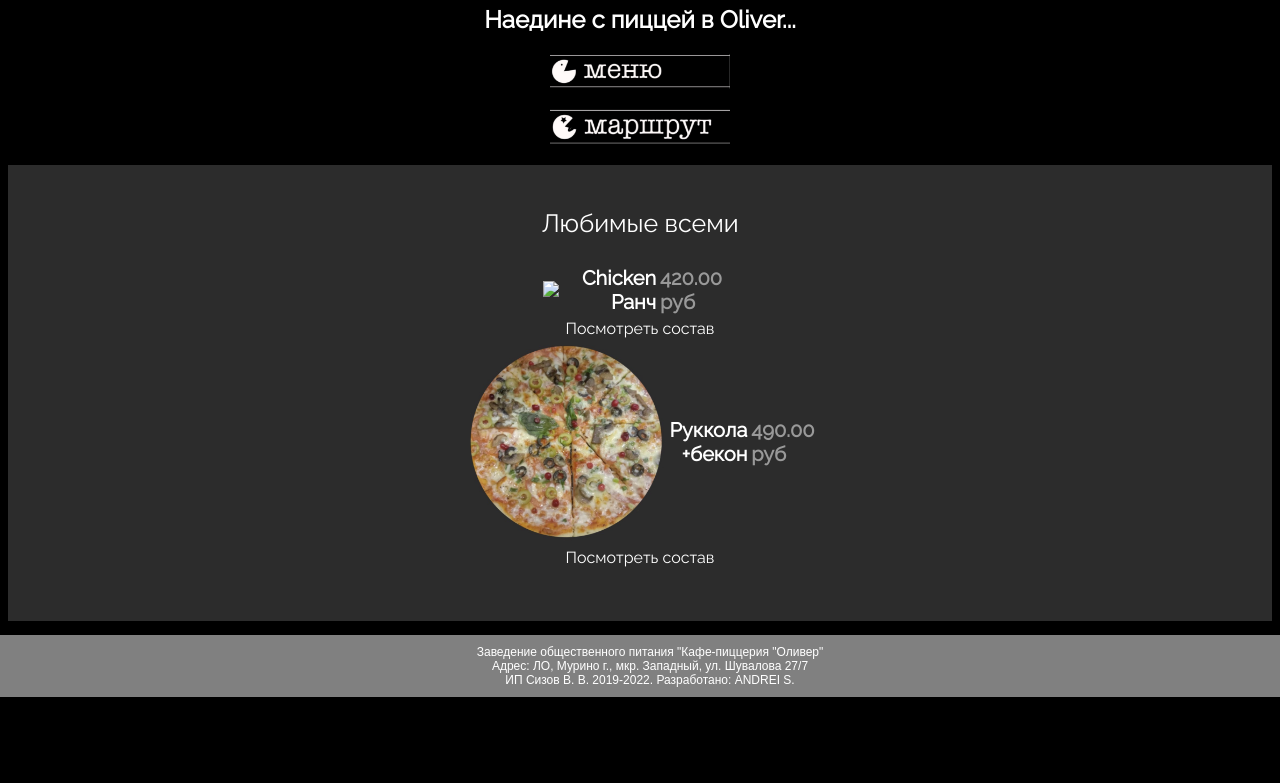
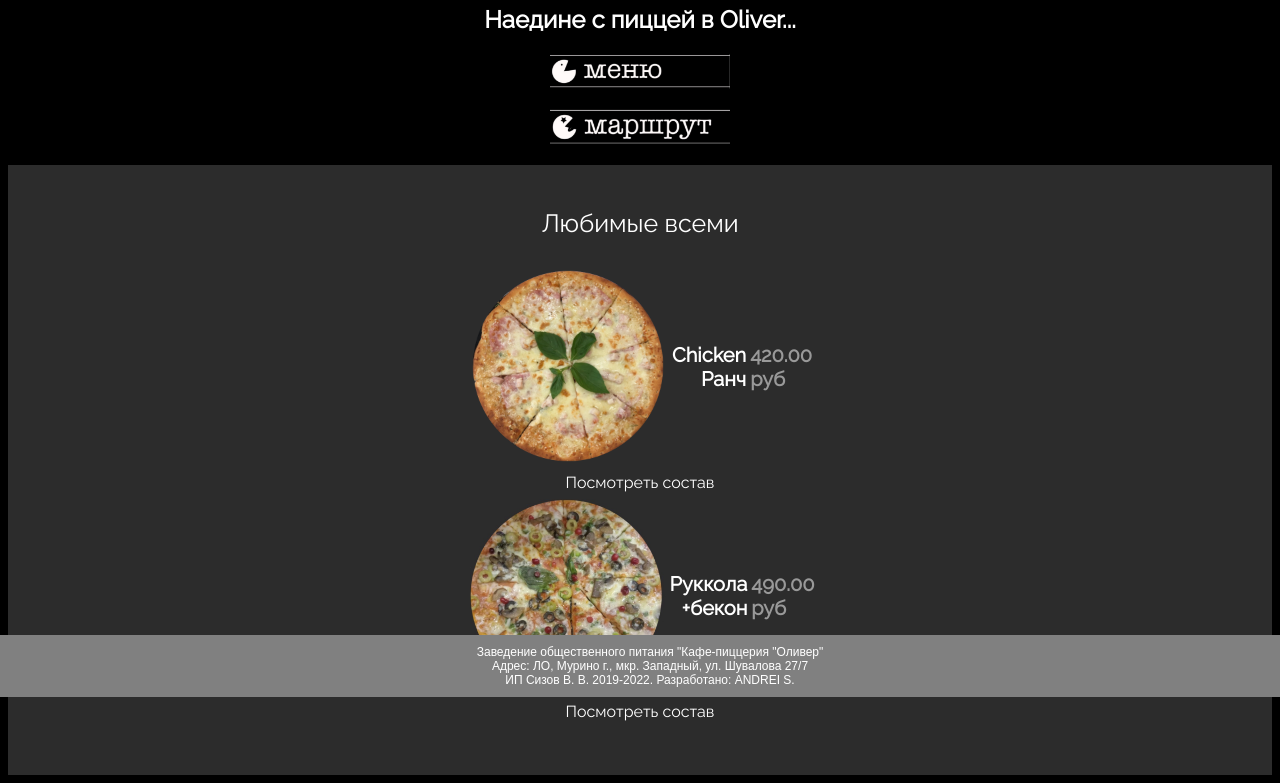
Before and after one commit to aetross/oldoliver, a plain HTML site: page html_cases/index.html in a window 1280 px wide. Shown: the part 103-886 px from the top of the page. Before the commit the page ends 800 px from the top, so only its background shows below. Drawn offline with Linux system fonts and the light colour scheme.

Commit message:
Update index.html

```diff
--- a/html_cases/index.html
+++ b/html_cases/index.html
@@ -32,7 +32,7 @@
     <table id="bestseller" border="0px">
       <thead>
         <tr>
-          <th rowspan="2"><img src="#gebilde_ober_pizza.PNG" height="200x"</th>
+          <th rowspan="2"><img src="gebilde_ober_pizza.PNG" height="200x"</th>
           <th id="seller">Chicken Ранч</th>
             <th id="selnerin">420.00 руб
 
```
